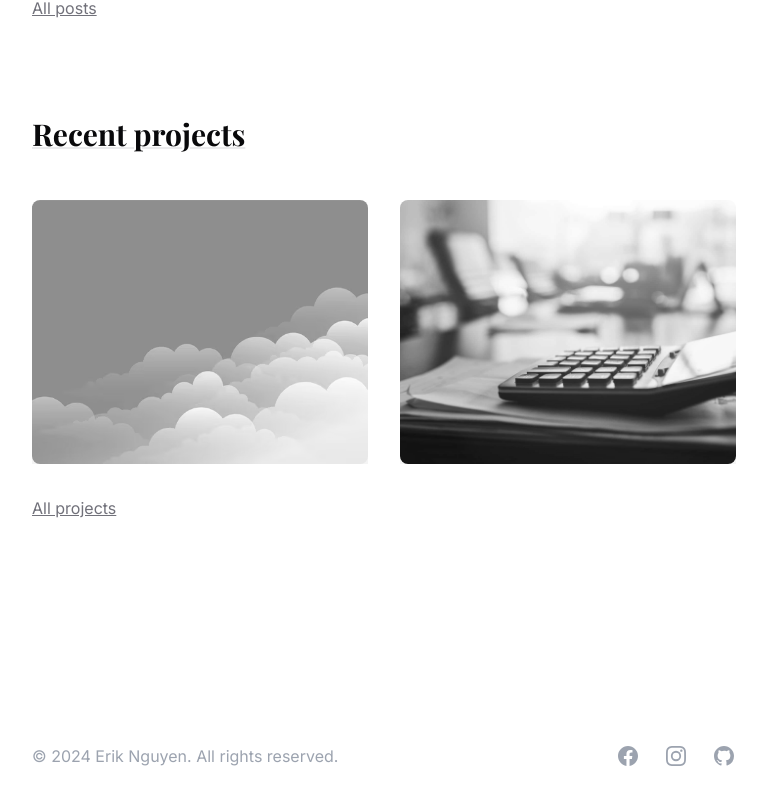
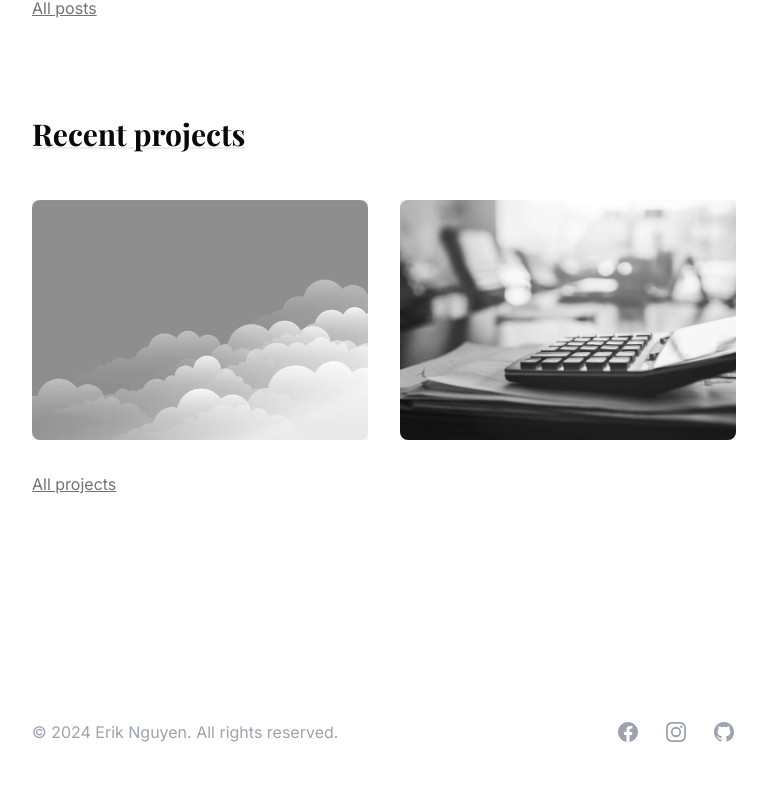
Before and after one commit to erik-ng-3006/huni-portfolio, a Next.js app: page / in a window 1280 px wide. Shown: the part 663-1463 px from the top of the page, without its empty margins (256-1023 px from the left). After the commit the page ends 1439 px from the top, so only its background shows below. Built offline with nearby package versions, Linux system fonts and the light colour scheme; a web font is replaced by a local one.

Commit message:
add hover effect

```diff
--- a/components/projects.tsx
+++ b/components/projects.tsx
@@ -11,34 +11,23 @@ const Projects = ({ projects }: { projects: ProjectMetaData[] }) => {
         return (
           <li
             key={project.slug}
-            className='grayscale transition-all duration-300 hover:grayscale-0'
+            className='relative grayscale transition-all duration-300 hover:grayscale-0'
           >
-            <h2>{project.title}</h2>
             <Link href={`/projects/${project.slug}`}>
               {project.image && (
-                <div className='h-72 w-full overflow-hidden bg-muted sm:h-60'>
+                <div className='relative h-72 w-full overflow-hidden bg-muted sm:h-60'>
                   <Image
                     src={project.image}
                     alt={project.title || ''}
-                    className='rounded-lg object-cover object-center transition-all'
-                    fill
+                    className='rounded-lg object-cover object-center transition-all hover:blur-sm'
+                    layout='fill'
                   />
                 </div>
               )}
-              {/*  <div className='absolute inset-[-1px] rounded-lg'></div>
-              <div className='absolute inset-x-0 bottom-0 translate-y-2 px-6 py-5'>
-                <h2 className='title line-clamp-1 text-xl no-underline'>
-                  {project.title}
-                </h2>
-                <p className='line-clamp-1 text-sm font-light text-muted-foreground'>
-                  {project.summary}
-                </p>
+              <div className='absolute inset-0 flex flex-col items-center justify-center bg-black bg-opacity-50 text-center text-white opacity-0 transition-opacity duration-300 hover:opacity-100'>
+                <h2 className='text-xl'>{project.title}</h2>
+                <p className='mt-2 text-sm'>{project.summary}</p>
               </div>
-              {project.date && (
-                <p className='mt-1 text-sm font-light text-muted-foreground'>
-                  {formatDate(project.date)}
-                </p>
-              )} */}
             </Link>
           </li>
         )
```
